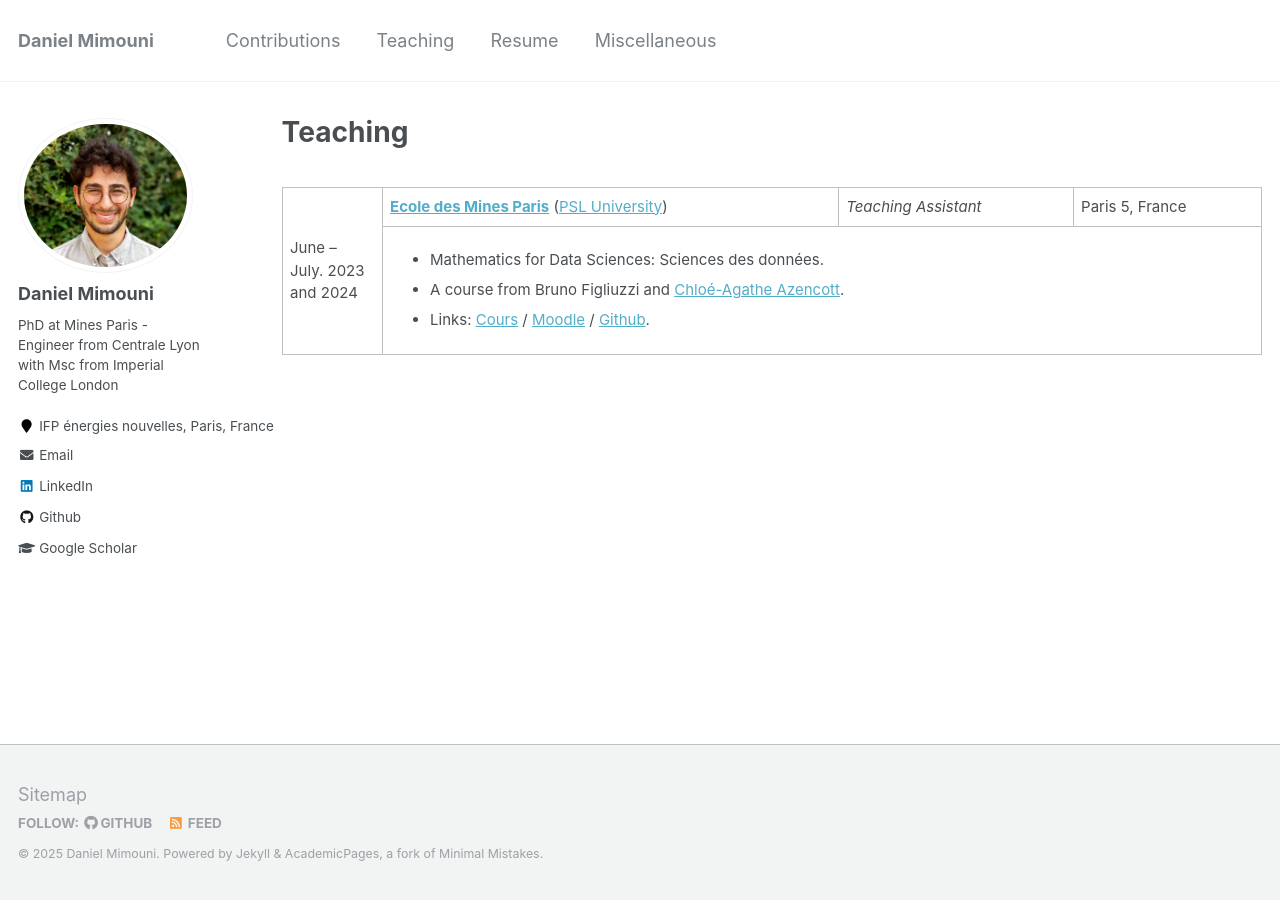
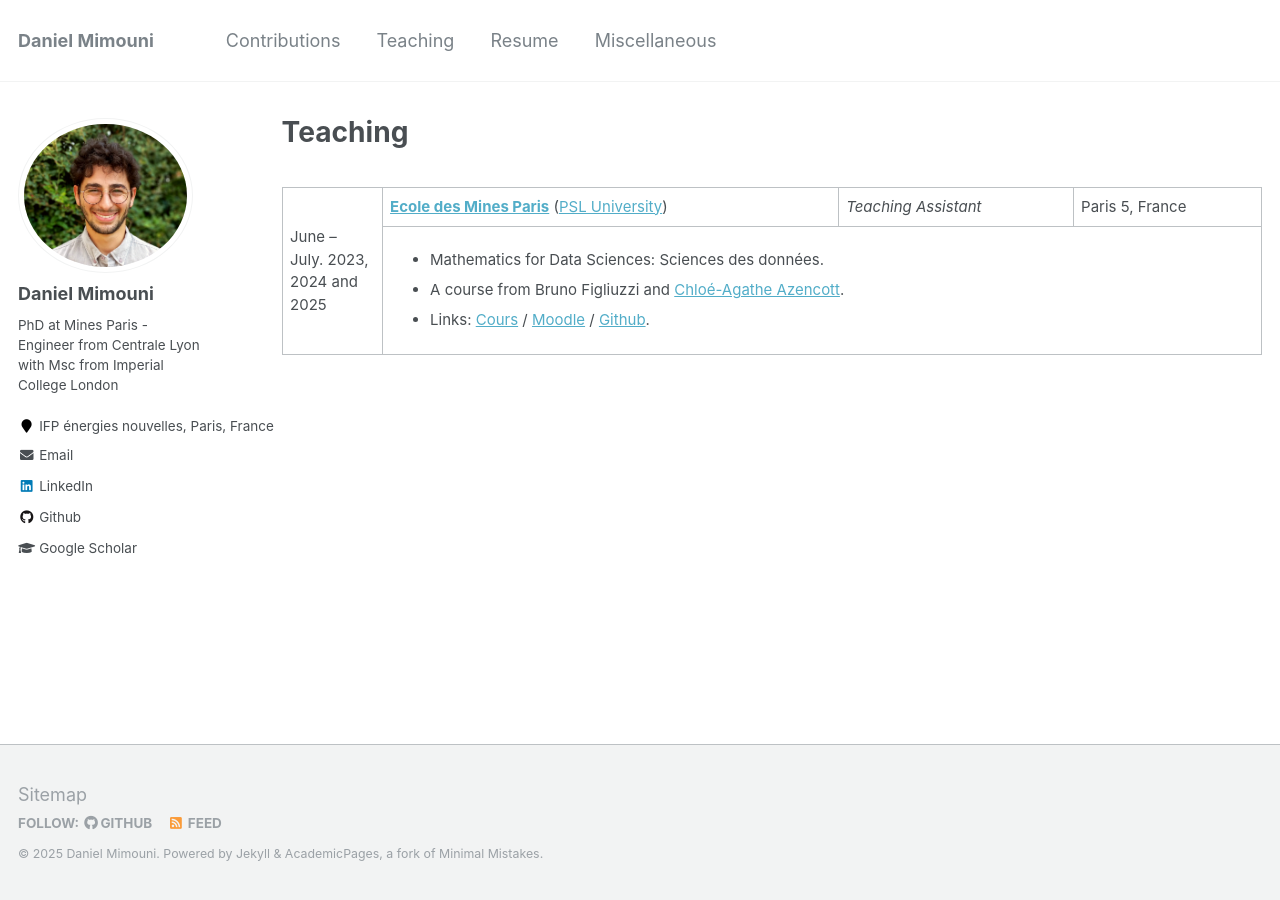
Before and after one commit to dan-mim/dan-mim.github.io, a Jekyll site: the page built from _pages/teaching.html, in a window 1280 px wide. Built offline with Jekyll 4.4.1, drawn with Linux system fonts in a browser that asks for light colours.

Commit message:
Update teaching.html

```diff
--- a/_pages/teaching.html
+++ b/_pages/teaching.html
@@ -11,7 +11,7 @@ author_profile: true
 
 <table>
   <tr>
-    <td rowspan="2" style="width: 100px;">June &ndash; July. 2023 and 2024</td>
+    <td rowspan="2" style="width: 100px;">June &ndash; July. 2023, 2024 and 2025</td>
     <td><a href="https://www.minesparis.psl.eu/"><b>Ecole des Mines Paris</b></a> (<a
         href="https://psl.eu/">PSL University</a>)</td>
     <td><i>Teaching Assistant</i></td>
```
